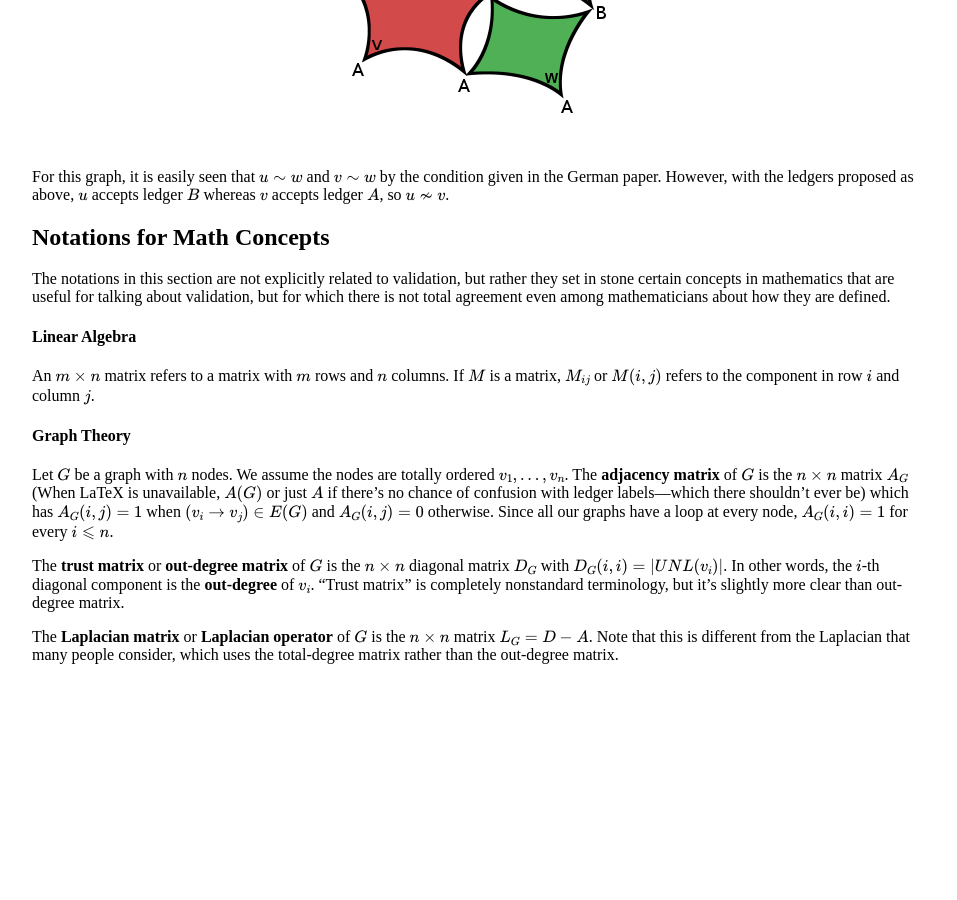
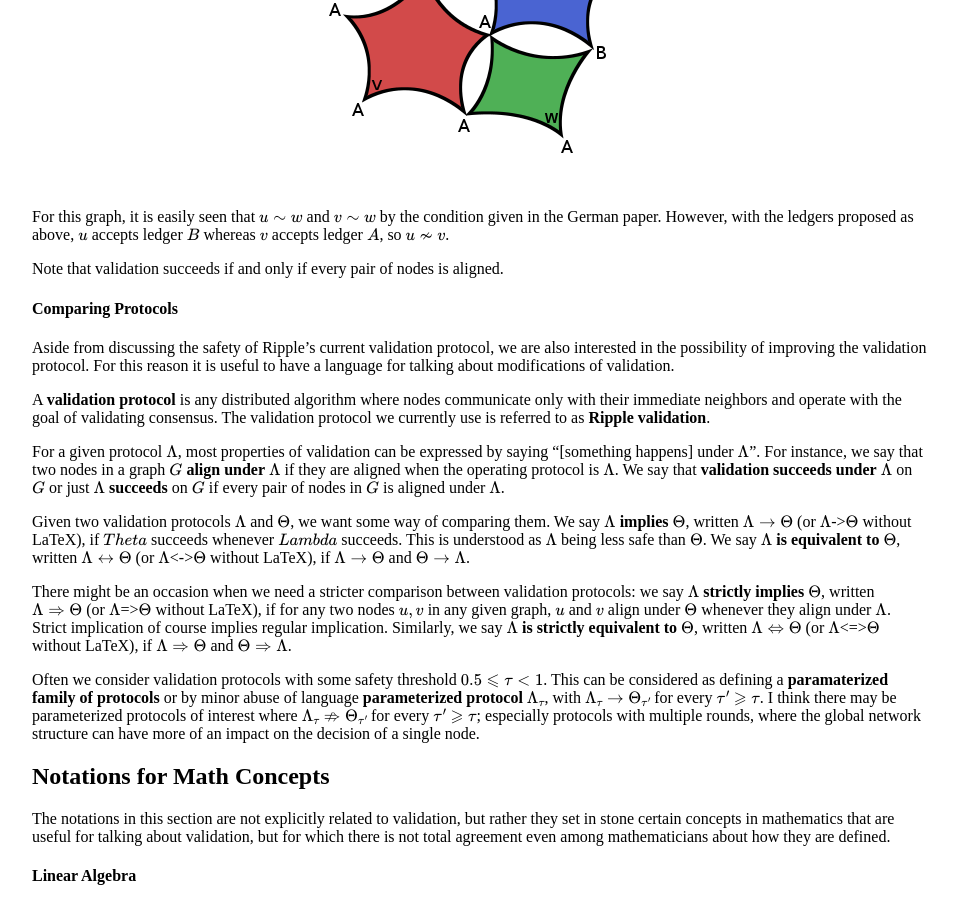
Before and after one commit to ChronusZ/chronusz.github.io, a Jekyll site: the page built from _posts/2017-06-22-validation-notation.md, in a window 1280 px wide and 900 px high, scrolled down 2202 px. Shown: the whole window, without its empty margins (160-1117 px from the left). Built offline with Jekyll 4.4.1, drawn with Linux system fonts in a browser that asks for light colours; formulas are drawn with MathJax 3; before the commit the page ends 2926 px from its top, so only the background shows below that.

Commit message:
added section on comparing protocols

```diff
--- a/_posts/2017-06-22-validation-notation.md
+++ b/_posts/2017-06-22-validation-notation.md
@@ -57,6 +59,22 @@ Two nodes $$u$$ and $$v$$ are said to **align** if whenever both nodes accept so
 <p align="center"><img src="https://raw.githubusercontent.com/ChronusZ/chronusz.github.io/master/images/nontransitive_alignment.png"></p>
 
 For this graph, it is easily seen that $$u\sim w$$ and $$v\sim w$$ by the condition given in the German paper. However, with the ledgers proposed as above, $$u$$ accepts ledger $$B$$ whereas $$v$$ accepts ledger $$A$$, so $$u\nsim v$$.
+
+Note that validation succeeds if and only if every pair of nodes is aligned.
+
+#### Comparing Protocols
+
+Aside from discussing the safety of Ripple's current validation protocol, we are also interested in the possibility of improving the validation protocol. For this reason it is useful to have a language for talking about modifications of validation.
+
+A **validation protocol** is any distributed algorithm where nodes communicate only with their immediate neighbors and operate with the goal of validating consensus. The validation protocol we currently use is referred to as **Ripple validation**.
+
+For a given protocol $$\Lambda$$, most properties of validation can be expressed by saying "[something happens] under $$\Lambda$$". For instance, we say that two nodes in a graph $$G$$ **align under** $$\Lambda$$ if they are aligned when the operating protocol is $$\Lambda$$. We say that **validation succeeds under** $$\Lambda$$ on $$G$$ or just $$\Lambda$$ **succeeds** on $$G$$ if every pair of nodes in $$G$$ is aligned under $$\Lambda$$.
+
+Given two validation protocols $$\Lambda$$ and $$\Theta$$, we want some way of comparing them. We say $$\Lambda$$ **implies** $$\Theta$$, written $$\Lambda\rightarrow\Theta$$ (or $$\Lambda$$-\>$$\Theta$$ without LaTeX), if $$Theta$$ succeeds whenever $$Lambda$$ succeeds. This is understood as $$\Lambda$$ being less safe than $$\Theta$$. We say $$\Lambda$$ **is equivalent to** $$\Theta$$, written $$\Lambda\leftrightarrow\Theta$$ (or $$\Lambda$$\<-\>$$\Theta$$ without LaTeX), if $$\Lambda\rightarrow\Theta$$ and $$\Theta\rightarrow\Lambda$$.
+
+There might be an occasion when we need a stricter comparison between validation protocols: we say $$\Lambda$$ **strictly implies** $$\Theta$$, written $$\Lambda\Rightarrow\Theta$$ (or $$\Lambda$$=\>$$\Theta$$ without LaTeX), if for any two nodes $$u,v$$ in any given graph, $$u$$ and $$v$$ align under $$\Theta$$ whenever they align under $$\Lambda$$. Strict implication of course implies regular implication. Similarly, we say $$\Lambda$$ **is strictly equivalent to** $$\Theta$$, written $$\Lambda\Leftrightarrow\Theta$$ (or $$\Lambda$$\<=\>$$\Theta$$ without LaTeX), if $$\Lambda\Rightarrow\Theta$$ and $$\Theta\Rightarrow\Lambda$$.
+
+Often we consider validation protocols with some safety threshold $$0.5\leqslant\tau<1$$. This can be considered as defining a **paramaterized family of protocols** or by minor abuse of language **parameterized protocol** $$\Lambda_{\tau}$$, with $$\Lambda_{\tau}\rightarrow\Theta_{\tau'}$$ for every $$\tau'\geqslant \tau$$. I think there may be parameterized protocols of interest where $$\Lambda_{\tau}\nRightarrow\Theta_{\tau'}$$ for every $$\tau'\geqslant \tau$$; especially protocols with multiple rounds, where the global network structure can have more of an impact on the decision of a single node.
 
 ## Notations for Math Concepts
 
```
Also changed, not shown: other parts of _posts/2017-06-22-validation-notation.md (+2 -0 lines).
